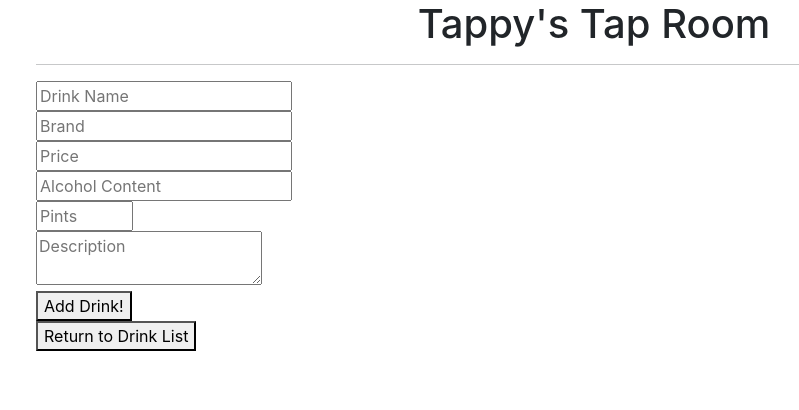
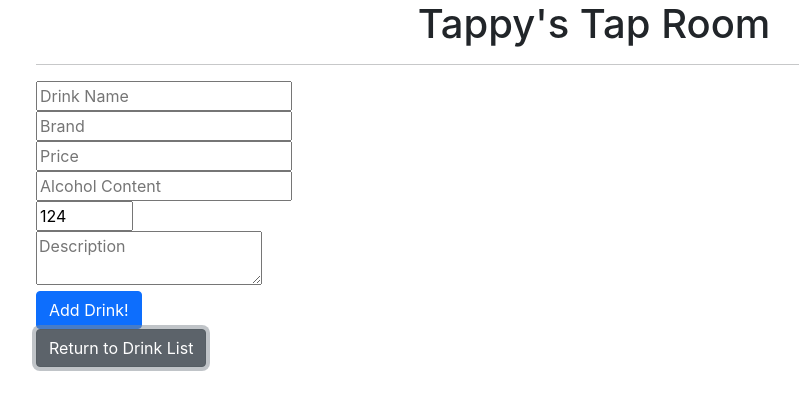
Before and after one commit to beads89/tap-room, a React (Create React App) app: page / in a window 1280 px wide. Both pictures are taken after a click on the button "Add Drink". Shown: the top 410 px of the page, without its empty margins (46-845 px from the left). Built offline with nearby package versions, Linux system fonts and the light colour scheme.

Commit message:
add styling to all buttons

```diff
--- a/src/components/Drink.js
+++ b/src/components/Drink.js
@@ -10,7 +10,7 @@ function Drink(props) {
         <div className="row">
           <div className="col">
             <h2>{props.name}</h2>
-            <button onClick= {() => props.whenDrinkClicked(props.id)}>Drink Details</button>
+            <button className="btn btn-primary" onClick= {() => props.whenDrinkClicked(props.id)}>Drink Details</button>
           </div>
         </div>
       </div>
--- a/src/components/DrinkControl.js
+++ b/src/components/DrinkControl.js
@@ -126,7 +126,7 @@ class DrinkControl extends React.Component {
         <h1 className="text-center">Tappy's Tap Room</h1>
         <hr />
         {currentlyVisibleState}
-        <button onClick={this.handleClick}>{buttonText}</button>
+        <button className="btn btn-secondary" onClick={this.handleClick}>{buttonText}</button>
       </React.Fragment>
     );
   }
--- a/src/components/ReusableForm.js
+++ b/src/components/ReusableForm.js
@@ -32,13 +32,13 @@ function ReusableForm(props) {
           name='quantity'
           min='0'
           max='124'
-          placeholder="Pints"
+          defaultValue="124"
           required /> <br />
         <textarea
           name='description'
           placeholder='Description'
           required /> <br />
-        <button type='submit'>Add Drink!</button>
+        <button className="btn btn-primary" type='submit'>Add Drink!</button>
       </form>
     </React.Fragment>
   );
```
